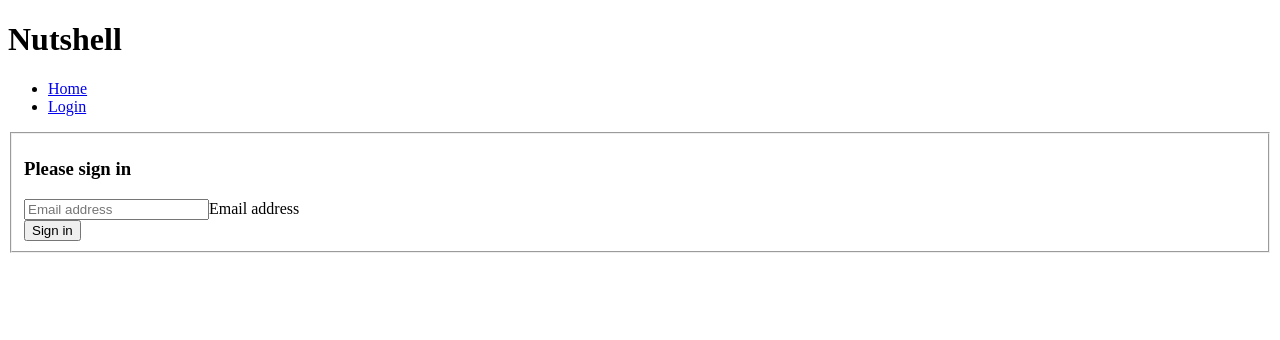
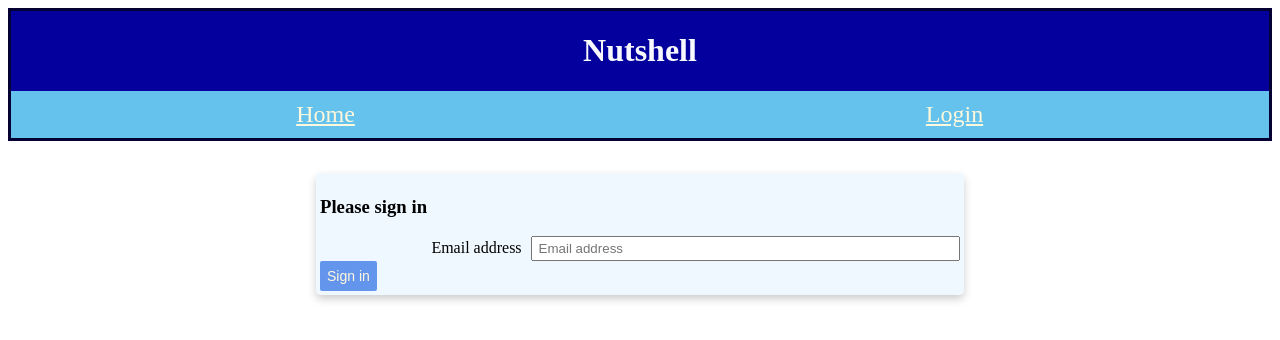
Before and after one commit to CoopNich/react-nutshell-the-uniform-skyhooks, a React (Create React App) app: page /login in a window 1280 px wide. Shown: the top 340 px of the page. Built offline with nearby package versions, Linux system fonts and the light colour scheme.

Commit message:
added generic styling template to tasks and nav bar

```diff
--- /dev/null
+++ b/src/components/nav/NavBar.css
@@ -0,0 +1,40 @@
+small {
+    font-size: 75%;
+  }
+
+  header {
+    background-color: rgb(3, 0, 158);
+    border: rgb(5, 0, 51) solid 3px;
+  }
+
+  .site-title {
+    color: ghostwhite;
+    text-align: center;
+  }
+
+  nav .container {
+    display: flex;
+    padding: 0;
+    margin-bottom: 0;
+  }
+
+  nav .container li {
+    flex: 1;
+    padding: 10px;
+    text-align: center;
+    font-size: 1.5em;
+    color: cornsilk;
+    box-sizing: border-box;
+    background-color: rgb(100, 194, 237);
+    list-style-type: none;
+  }
+
+  .nav-link {
+    color: cornsilk;
+    text-decoration: underline;
+    cursor: pointer;
+  }
+
+  .nav-link:hover {
+    color: maroon;
+  }
--- a/src/components/nav/NavBar.js
+++ b/src/components/nav/NavBar.js
@@ -1,5 +1,6 @@
 import React from "react";
 import { NavLink, withRouter } from "react-router-dom";
+import "./NavBar.css";
 
 const NavBar = props => {
 
--- /dev/null
+++ b/src/components/tasks/Task.css
@@ -0,0 +1,47 @@
+.card {
+    /* Add shadows to create the "card" effect */
+    box-shadow: 0 4px 8px 0 rgba(0,0,0,0.2);
+    transition: 0.3s;
+    border-radius: 5px; /* 5px rounded corners */
+    background: aliceblue;
+    margin-bottom: 2em;
+    flex: 0 1 24%;
+  }
+
+  .card-content {
+    padding: .5em;
+  }
+
+  .card-content h3 {
+    margin-top: 0;
+    margin-bottom: .5em;
+    font-weight: bold;
+    color: rgb(43, 112, 241);
+  }
+
+  .card-content p {
+    font-size: 80%;
+    color: darkslategrey;
+  }
+
+  .content-petname {
+    color: darkslategrey;
+  }
+
+  .card button {
+    background-color: cornflowerblue;
+    border: none;
+    color: cornsilk;
+    text-align: center;
+    text-decoration: none;
+    display: inline-block;
+    font-size: 14px;
+    padding: .5em;
+    border-radius: 2px;
+    margin: .1em;
+    width: 100%;
+  }
+
+  .card button:hover {
+    background-color: darkblue;
+  }
--- a/src/components/tasks/TaskCard.js
+++ b/src/components/tasks/TaskCard.js
@@ -1,12 +1,12 @@
 import React from "react";
-import { Link } from "react-router-dom";
+import './Task.css'
 
 const TaskCard = props => {
   return (
     <div className="card">
       <div className="card-content">
         <h3>
-          Name: <span className="card-taskname">{props.task.name}</span>
+          <span className="card-taskname">{props.task.name}</span>
         </h3>
         <p>Expected Completion Date: {props.task.completionDate}</p>
         <button
--- /dev/null
+++ b/src/components/tasks/TaskForm.css
@@ -0,0 +1,61 @@
+fieldset {
+    max-width: 40em;
+    padding: 4px;
+    margin: 2em auto;
+    border: 0 none;
+    box-shadow: 0 4px 8px 0 rgba(0,0,0,0.2);
+    border-radius: 5px;
+    background: aliceblue;
+}
+
+fieldset input, fieldset button, fieldset select{
+    box-sizing: border-box;
+    padding: .2em .4em;
+    margin: .2em 0;
+    outline: none;
+    box-shadow: none;
+}
+
+fieldset button {
+    max-width: 9em;
+    padding: .5em;
+    margin: .3em auto;
+    background-color: cornflowerblue;
+    border: none;
+    color: cornsilk;
+    text-align: center;
+    text-decoration: none;
+    display: inline-block;
+    font-size: 14px;
+    border-radius: 2px;
+    width: 100%;
+    cursor: pointer;
+}
+
+fieldset label {
+    box-sizing: border-box;
+    user-select: none;
+    cursor: pointer;
+    text-align: right;
+}
+fieldset input:focus + label {
+    color: #933;
+}
+
+fieldset .formgrid {
+    display: grid;
+    grid-template-columns: 1fr 1em 2fr;
+    grid-gap: .3em .6em;
+    grid-auto-flow: dense;
+    align-items: center;
+}
+
+fieldset input, fieldset button, fieldset select {
+    grid-column: 2 /4;
+    width: auto;
+    margin: 0
+}
+
+fieldset .alignRight {
+    text-align: right;
+}
--- a/src/components/tasks/TaskForm.js
+++ b/src/components/tasks/TaskForm.js
@@ -1,5 +1,6 @@
 import React, { useState } from "react";
 import TaskManager from "../../modules/TaskManager";
+import './TaskForm.css'
 
 const TaskForm = props => {
   const [tasks, setTask] = useState({ name: "", completionDate: "" });
@@ -27,30 +28,32 @@ const TaskForm = props => {
       <form>
         <fieldset>
           <div className="formgrid">
+            <label htmlFor="name">Task Name </label>
             <input
               type="text"
               required
               onChange={handleFieldChange}
               id="name"
-              placeholder="TaskName"
+              placeholder="Task Name"
             />
-            <label htmlFor="name">Name</label>
-
+            <br></br>
+            <label htmlFor="completionDate">Expected Completion Date</label>
             <input
-              type="text"
+              type="date"
               required
               onChange={handleFieldChange}
               id="completionDate"
               placeholder="completionDate"
             />
-            <label htmlFor="completionDate">Expected Completion Date</label>
           </div>
           <div className="alignRight">
             <button
               type="button"
               disabled={isLoading}
               onClick={constructNewTask}
-            >Submit</button>
+            >
+              Submit
+            </button>
           </div>
         </fieldset>
       </form>
--- a/src/modules/TaskManager.js
+++ b/src/modules/TaskManager.js
@@ -11,5 +11,23 @@ export default {
     return fetch(`${remoteURL}/tasks/${id}`, {
       method: "DELETE"
     }).then(result => result.json());
+  },
+  post(newTask) {
+    return fetch(`${remoteURL}/tasks`, {
+      method: "POST",
+      headers: {
+        "Content-Type": "application/json"
+      },
+      body: JSON.stringify(newTask)
+    }).then(data => data.json());
+  },
+  update(editedTask) {
+    return fetch(`${remoteURL}/tasks/${editedTask.id}`, {
+      method: "PUT",
+      headers: {
+        "Content-Type": "application/json"
+      },
+      body: JSON.stringify(editedTask)
+    }).then(data => data.json());
   }
 };
```
